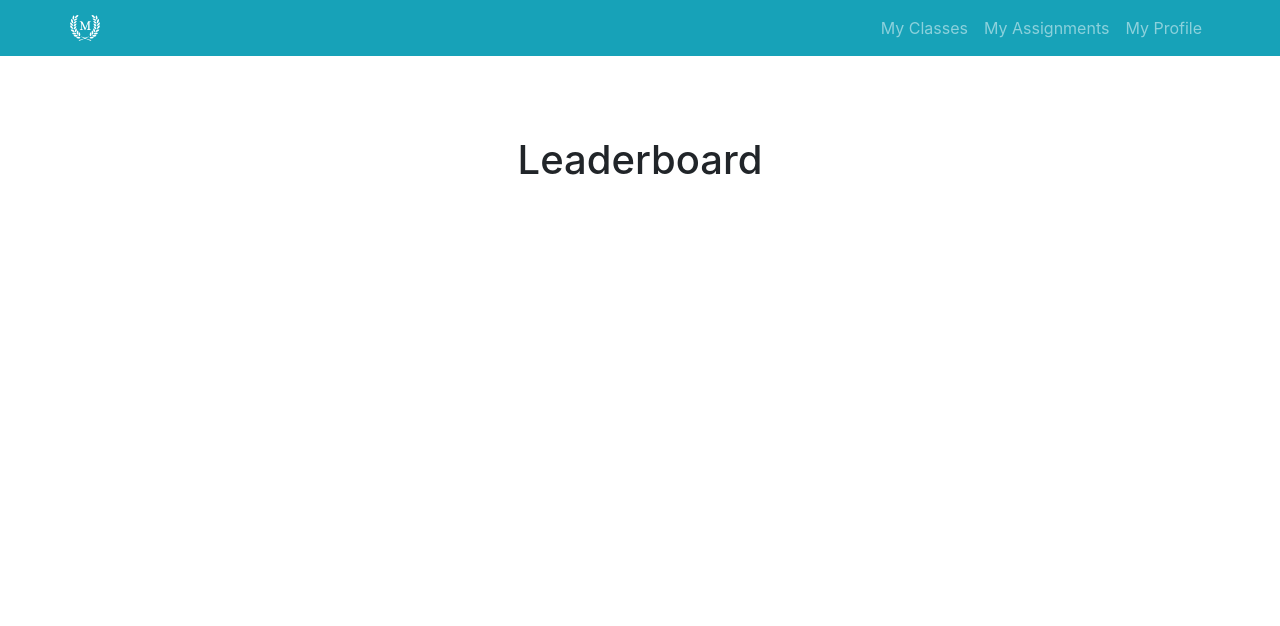
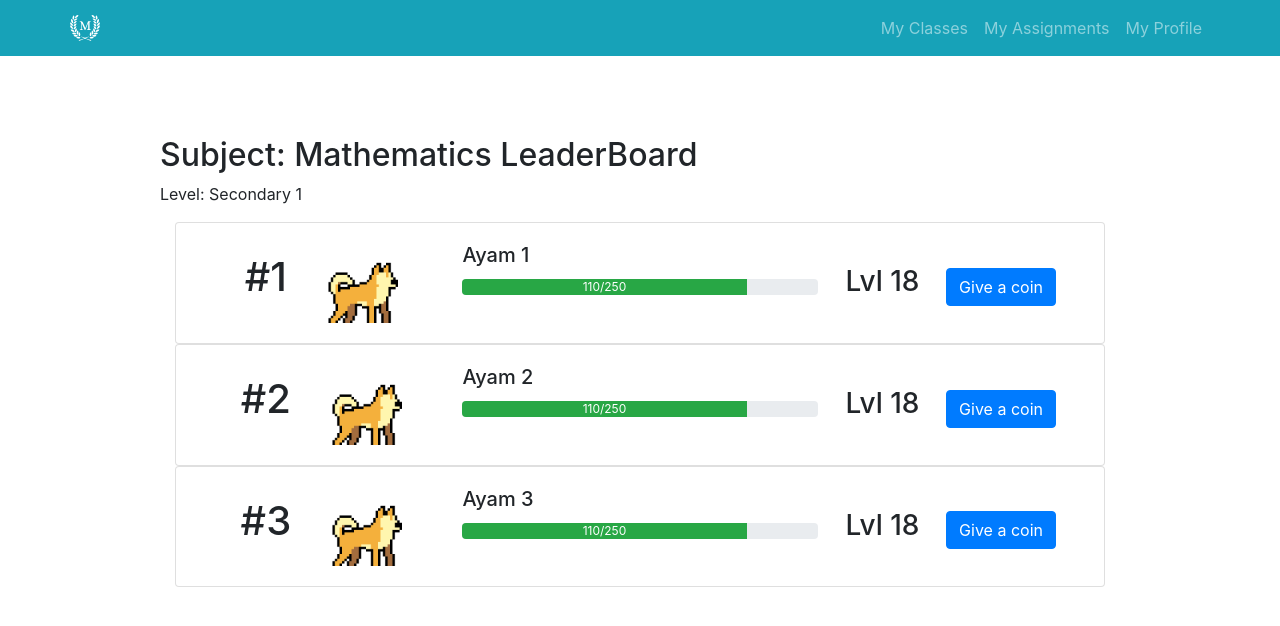
Before and after one commit to danikrisdayadi/lifehack2021, a React (Create React App) app in the folder client/: page /leaderboard in a window 1280 px wide. Shown: the top 626 px of the page. Built offline with nearby package versions, Linux system fonts and the light colour scheme.

Commit message:
Add leaderboard to classroom

```diff
--- a/client/src/components/leaderboard.jsx
+++ b/client/src/components/leaderboard.jsx
@@ -1,5 +1,6 @@
 import React, { useState } from 'react';
 import { Card, Image, ProgressBar, Button } from 'react-bootstrap';
+import DogProfile from '../assets/hurt.png';
 
 const LeaderBoard = ({ ...props }) => {
     const [students, setStudents] = useState([
@@ -37,8 +38,8 @@ const LeaderBoard = ({ ...props }) => {
                             #{rank}
                         </h1>
                         <Image
-                            src="https://www.gravatar.com/avatar"
-                            roundedCircle
+                            src={DogProfile}
+                            width="100px"
                         />
                     </div>
                     <div
--- a/client/src/pages/ClassroomPage.jsx
+++ b/client/src/pages/ClassroomPage.jsx
@@ -1,5 +1,5 @@
 import React from "react";
-import { withRouter } from "react-router-dom";
+import { withRouter, Link } from "react-router-dom";
 import styled from 'styled-components';
 import {Row, Col, Container, Button, ListGroup} from 'react-bootstrap';
 import DogProfile from '../assets/hurt.png';
@@ -62,6 +62,8 @@ const ClassroomPage = (props) => {
         <Style>
             <h1>{(props.match.params.queryId).charAt(0).toUpperCase() + (props.match.params.queryId).slice(1)}</h1>
             <p>Secondary 3</p>
+            <br />
+
             <Row style={{marginLeft: 0, marginBottom: 20}}>
                 <h3>Your Profile</h3>
                 <div className="w-100"></div>
@@ -74,6 +76,7 @@ const ClassroomPage = (props) => {
                     <Row><p>Assignments remaining: 3</p></Row>
                 </Col>
             </Row>
+            <br />
             <Row style={{marginLeft: 0, marginBottom: 20}}>
                 <h3>Assignments Due</h3>
                 <div className="w-100"></div>
@@ -83,8 +86,11 @@ const ClassroomPage = (props) => {
                     <ListGroup.Item>{assignmentList(assignmentArray[2])}</ListGroup.Item>
                 </ListGroup>
             </Row>
+            <br />
             <Row style={{margin: 0}}>
                 <h3>Leaderboard</h3>
+                <div className="w-100"></div>
+                <Button variant="primary" as={Link} to="/leaderboard">Full Leaderboard</Button>
             </Row>
         </Style>
         </Container>
--- a/client/src/pages/LeaderboardPage.jsx
+++ b/client/src/pages/LeaderboardPage.jsx
@@ -1,9 +1,10 @@
 import React from "react";
 import { withRouter } from "react-router-dom";
+import LeaderBoard from '../components/leaderboard'
 
 const LeaderboardPage = () => {
     return (
-        <h1>Leaderboard</h1>
+        <LeaderBoard />
     );
 };
 
```
